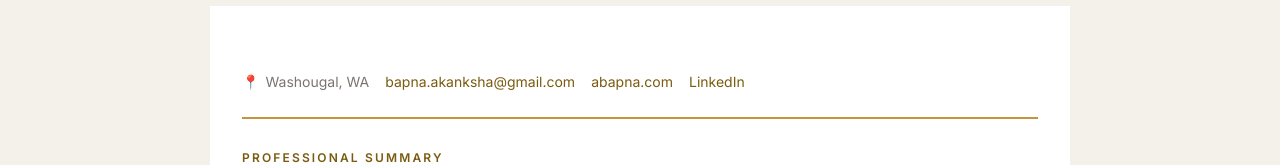
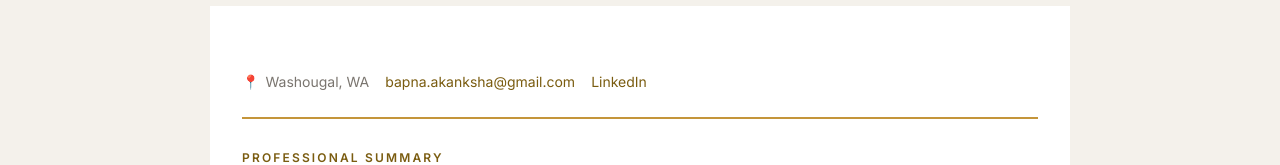
Before and after one commit to Abapna25/AB-Resume, a React (Vite) app: page / in a window 1280 px wide. Shown: the part 578-743 px from the top of the page. Built offline with nearby package versions, Linux system fonts and the light colour scheme; a web font is replaced by a local one.

Commit message:
header update
remove cyclic url link in the header

```diff
--- a/src/pages/resume/Akanksha.jsx
+++ b/src/pages/resume/Akanksha.jsx
@@ -201,10 +201,7 @@ export default function AkankshaResume() {
                   <span aria-hidden="true">📍</span> Washougal, WA
                 </span>
                 <a href="mailto:bapna.akanksha@gmail.com">bapna.akanksha@gmail.com</a>
-                <a href="https://abapna.webnode.page/" target="_blank" rel="noopener noreferrer">
-                  abapna.com
-                </a>
-                <a
+<a
                   href="https://www.linkedin.com/in/akanksha-bapna-927972102/"
                   target="_blank"
                   rel="noopener noreferrer"
```
